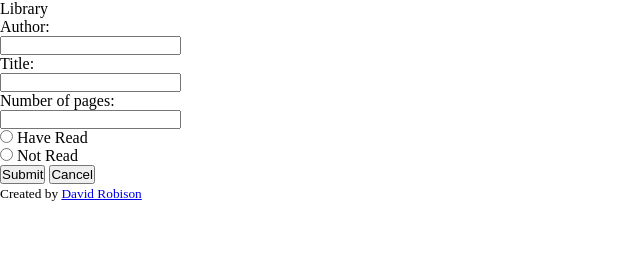
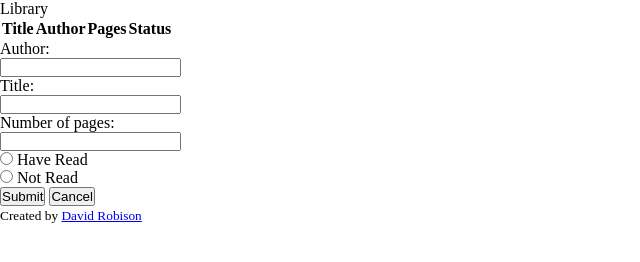
Before and after one commit to robisonwebdev/Library, a plain HTML site: page index.html in a window 1280 px wide. Shown: the whole page, without its empty margins (0-640 px from the left). Drawn offline with Linux system fonts and the light colour scheme.

Commit message:
Added table and changed read to status

```diff
--- a/index.html
+++ b/index.html
@@ -12,7 +12,19 @@
         <div id="libraryTitle">Library</div>
     </div>
     <div id="container">
-        <div id="bookListContainer"></div>
+        <div id="bookListContainer">
+            <table id="bookListTable">
+                <thead>
+                    <tr>
+                        <th>Title</th>
+                        <th>Author</th>
+                        <th>Pages</th>
+                        <th>Status</th>
+                    </tr>
+                </thead>
+                <tbody></tbody>
+            </table>
+        </div>
         <div id="addToLibrary">
             <form action="#" id="libraryForm">
                 <div>
@@ -28,10 +40,10 @@
                     <input type="number" name="pagesForm" id="pagesForm"><br>
                 </div>
                 <div>
-                    <input type="radio" name="read" id="haveRead" value="yes">
+                    <input type="radio" name="status" id="haveRead" value="yes">
                     <label for="haveRead">Have Read</label><br>
 
-                    <input type="radio" name="read" id="notRead" value="no">
+                    <input type="radio" name="status" id="notRead" value="no">
                     <label for="notRead">Not Read</label><br>
                 </div>
                 <div>
```
